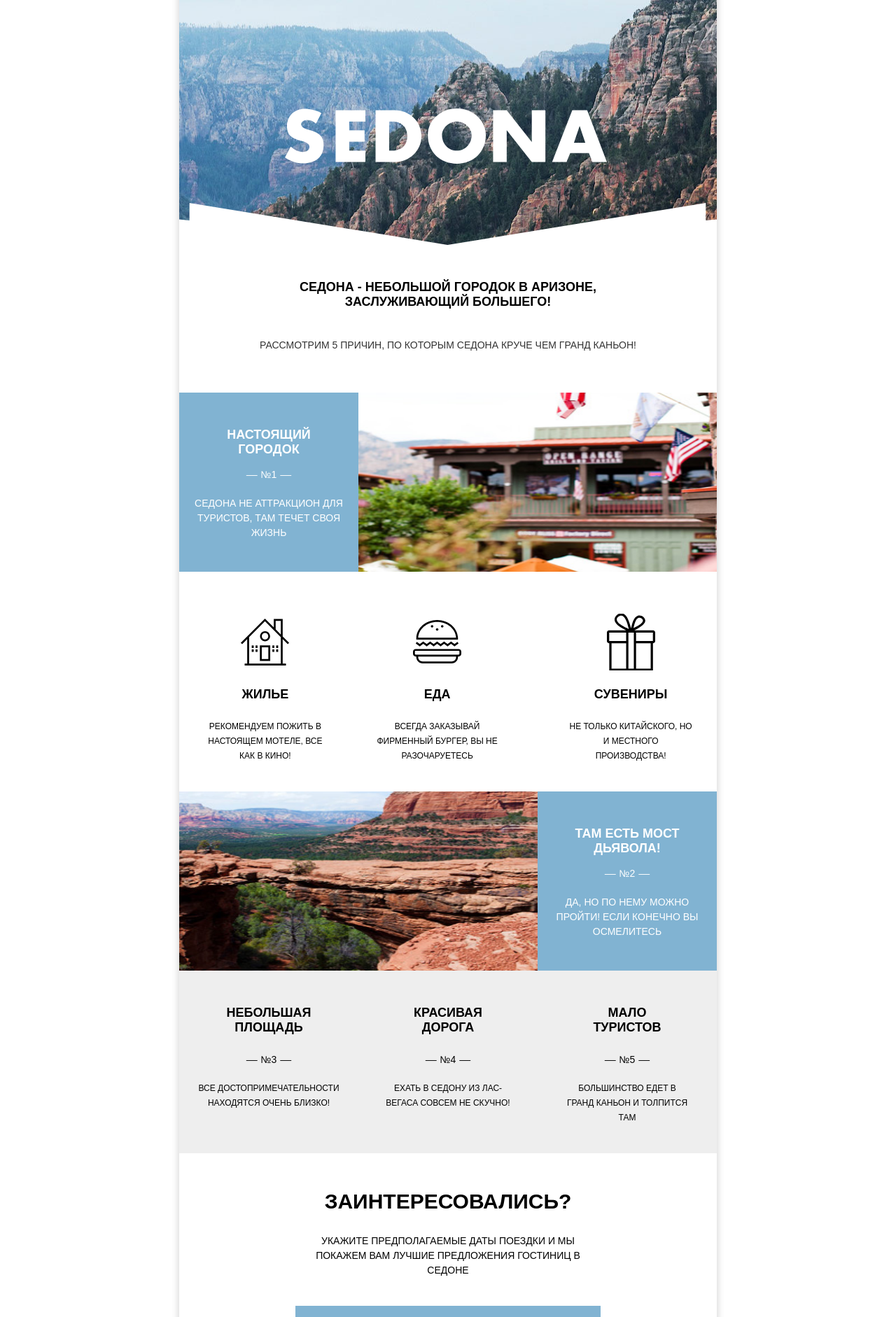
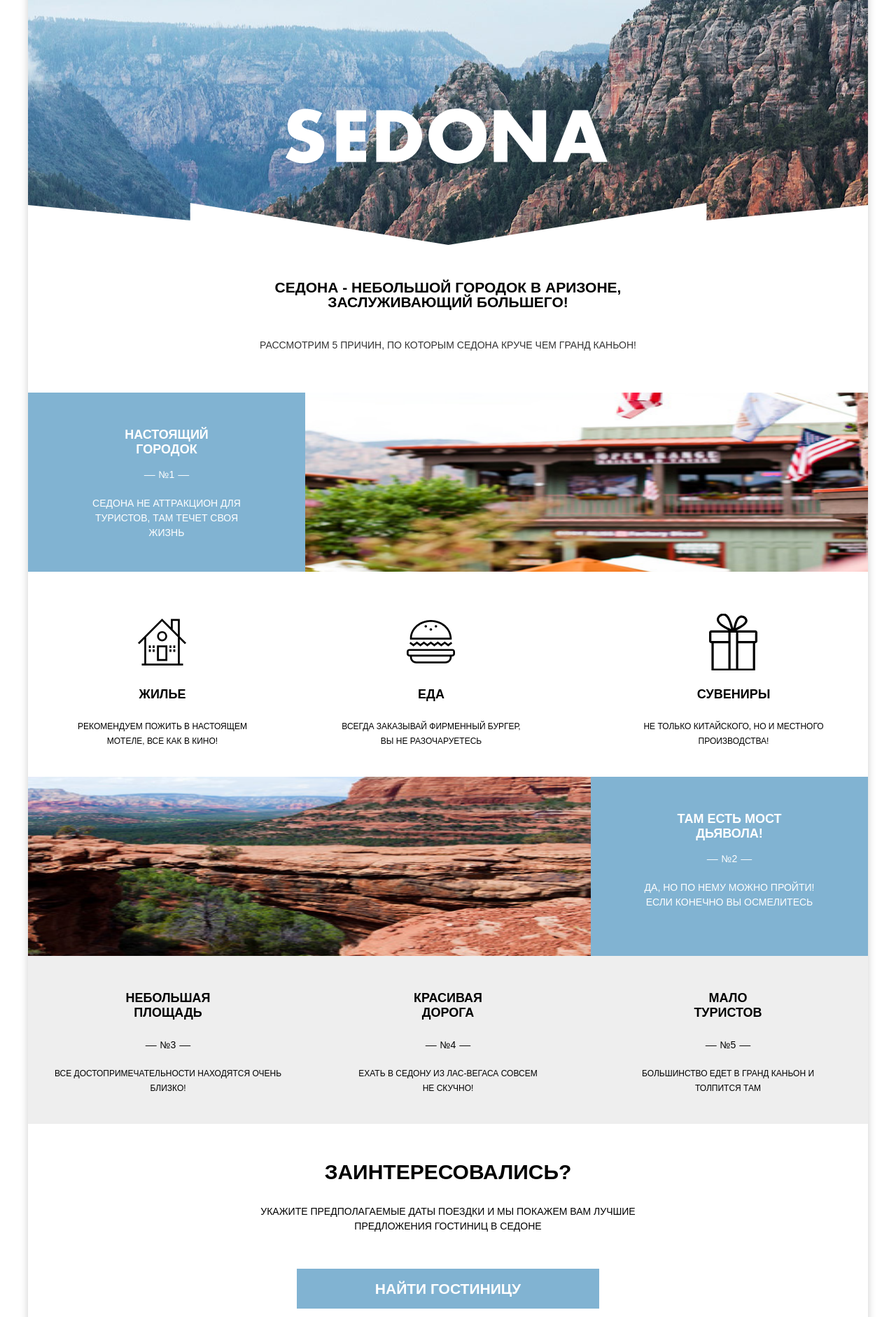
Before and after one commit to Slava-Nik/sedona, a website: page index.html in a window 1280 px wide. Shown: the part 100-1982 px from the top of the page at 70% size. Drawn offline with nearby package versions, Linux system fonts and the light colour scheme; files that its build step writes are made by us from their sources.

Commit message:
index adaptive

```diff
--- a/index.html
+++ b/index.html
@@ -10,20 +10,20 @@
   <div class="global-wrapper">
     <header class="main-header">
       <div class="main-header__wrapper">
-        <nav class="navigation">
+        <nav class="navigation navigation--hidden" id="menu">
           <ul class="navigation__list">
             <li class="navigation__item  navigation__item--active"><a href="#" class="navigation__link">Главная</a></li>
             <li class="navigation__item"><a href="#" class="navigation__link">Фото и видео</a></li>
             <li class="navigation__item"><a href="#" class="navigation__link">Форма отзыва</a></li>
             <li class="navigation__item"><a href="#" class="navigation__link">Html Academy</a></li>
           </ul>
-          <div class="navigation__button-close"></div>
+          <div class="navigation__button-close" onclick="menu.classList.add('navigation--hidden')"></div>
         </nav>
         <div class="main-header__media-wrapper">
           <div class="main-logo">
             <img src="img/logo-sedona-mobile.svg" alt="Логотип 'Седона'">
           </div>
-          <button class="toggle-menu" type="button">Открыть меню</button>
+          <button class="toggle-menu" type="button" onclick="menu.classList.remove('navigation--hidden')">Открыть меню</button>
         </div>
       </div>
       <div class="introduce">
@@ -46,6 +46,7 @@
                   Седона не аттракцион для туристов, там течет своя жизнь
                 </p>
               </div>
+
               <img class="advantages-item__photo" src="img/photo-city-mobile@1x.jpg" alt="Красивая седона!">
             </div>
             <ul class="advantages-list">
@@ -98,10 +99,12 @@
 
         </section>
         <section class="find-hotel">
+        <div class="find-hotel__wrapper">
           <h2 class="visually-hidden">Поиск гостиницы</h2>
           <b class="find-hotel__question">Заинтересовались?</b>
           <p class="find-hotel__content">Укажите предполагаемые даты поездки и мы покажем вам лучшие предложения гостиниц в седоне</p>
           <a href="#" class="find-hotel__button  btn">Найти гостиницу</a>
+          </div>
         </section>
       </div>
     </main>
--- a/sass/blocks/advantages-item.scss
+++ b/sass/blocks/advantages-item.scss
@@ -1,6 +1,7 @@
 
 .advantages-item__content-wrapper{
-	padding: 0 20px;
+	padding-left: 5.8%;
+	padding-right: 5.8%;
 	text-align: center;
   text-transform: uppercase;
   font-weight: 500;
@@ -75,9 +76,9 @@
 		float: right;
 	}
 	.advantages-item__content-wrapper{
-		width: 28.125%;
+		width: 21.4%;
 		height: 100%;
-		max-width: 256px;
+		max-width: 405px;
 		float: left;
 	}
 	.advantages-item__content--right {
@@ -86,7 +87,7 @@
 	.advantages-item__photo {
 		height: 100%;
 		width: 67%;
-		max-width: 512px;
+		max-width: 804px;
 		float: left;
 	}
 	.advantages-item__slogan {
--- a/sass/blocks/advantages-list-item.scss
+++ b/sass/blocks/advantages-list-item.scss
@@ -78,7 +78,7 @@
   }
 
 	.advantages-list-item__content {
-		width: 180px;
+		width: 68.75%;
 		padding: 0 20px;
 		font-size: 12px;
 		margin: 0 auto;
@@ -88,3 +88,11 @@
 	}
 
 }
+
+@media (min-width: $desktop-width){
+
+	.advantages-list-item::before {
+		left: 41%;
+	}
+
+}
--- a/sass/blocks/advantages.scss
+++ b/sass/blocks/advantages.scss
@@ -4,7 +4,9 @@
 
 .advantages__slogan{
 	display: block;
-	padding: 40px 25px;
+	width: 92%;
+	margin: 0 auto;
+	padding-top: 40px;
 	padding-bottom: 20px;
 	text-align: center;
 	font-size: 18px;
@@ -13,7 +15,9 @@
 }
 
 .advantages__text {
-	 padding: 20px 25px;
+	 width: 92%;
+	 margin: 0 auto;
+	 padding: 20px 0;
 	 text-align: center;
 	 font-size: 14px;
 	 font-weight: 500;
@@ -24,10 +28,22 @@
 
 @media (min-width: $tablet-width){
 	.advantages__slogan{
-		padding: 50px 108px;
+		width: 65%;
+		padding-top: 50px;
 		padding-bottom: 20px;
 	}
 	.advantages__text{
+		width: 70%;
 		padding-bottom: 55px;
 	}
 }
+
+@media (min-width: $desktop-width){
+	.advantages__slogan{
+		width: 42%;
+		font-size: 21px;
+	}
+	.advantages__text{
+		width: 46%;
+	}
+}
--- a/sass/blocks/find-hotel.scss
+++ b/sass/blocks/find-hotel.scss
@@ -7,14 +7,22 @@
 	background-color: $primary-bg-color;
 }
 
+.find-hotel__wrapper {
+	margin: 0 auto;
+}
+
 .find-hotel__question {
 	display: block;
 	margin-bottom: 25px;
 	font-size: 21px;
 }
 .find-hotel__content {
+	width: 100%;
 	margin-bottom: 40px;
 	font-weight: 500;
+	text-align: center;
+	margin-left: auto;
+	margin-right: auto;
 }
 
 .find-hotel__button {
@@ -27,7 +35,12 @@
 
 @media (min-width: $tablet-width){
 	.find-hotel {
+		padding-left: 0px;
+	  padding-right: 0px;
 		padding-top: 58px;
+	}
+	.find-hotel__wrapper {
+		width:  59.9%;
 	}
 	.find-hotel__question{
 		font-size: 30px;
@@ -35,12 +48,8 @@
 	}
 
 	.find-hotel__content {
-		width: 60%;
-		margin-left: auto;
-		margin-right: auto;
+		width: 95%;
 	}
-
-
 	.find-hotel__button {
 		width: 60%;
 		margin-left: auto;
@@ -49,3 +58,11 @@
 	}
 
 }
+
+@media (min-width: $desktop-width){
+	.find-hotel__content {
+		width: 85%;
+		margin-bottom: 50px;
+	}
+
+}
--- a/sass/blocks/introduce.scss
+++ b/sass/blocks/introduce.scss
@@ -3,7 +3,7 @@
 	height: 391px;
 	padding-left: 20px;
 	padding-right: 20px;
-	background: #e5f2fa url("../img/bg-back-mobile%401x.jpg") center center no-repeat;
+	background: url("../img/bg-back-mobile%401x.jpg") center center no-repeat;
 
 	&::after {
 		content: "";
@@ -40,3 +40,18 @@
 		left: 18%;
 	}
 }
+
+@media (min-width: $desktop-width){
+	.introduce {
+		background-image: url("../img/bg-back-desktop@1x.jpg");
+
+		&::after {
+			height: 60px;
+			background-image: url("../img/bg-intro-triangle-desktop.svg");
+		}
+	}
+	.introduce__img {
+		width: 460px;
+		left: 30%;
+	}
+}
--- a/sass/blocks/main-footer.scss
+++ b/sass/blocks/main-footer.scss
@@ -30,15 +30,21 @@
 }
 
 @media (min-width: $tablet-width){
+	.main-footer {
+		padding-left: 7.8%;
+		padding-right: 7.8%;
+	}
 	.main-footer__invitation-tag{
 		display: inline-block;
-		width: 31.5%;
+		width: calc(100%/3);
 		vertical-align: middle;
 		padding-bottom: 0;
+		text-align: left;
 	}
 	.main-footer__created-wrapper{
 		display: inline-block;
 		width: 31.5%;
+		text-align: right;
 
 	}
 
--- a/sass/blocks/navigation.scss
+++ b/sass/blocks/navigation.scss
@@ -2,7 +2,9 @@
 	position: relative;
 	background-color: $secondary-bg-color;
 }
-
+.navigation--hidden{
+	display: none;
+}
 .navigation__item {
 	float: none;
 }
@@ -37,9 +39,9 @@
 
 @media (min-width: $tablet-width){
 
-
 	.navigation {
 		background-color: $primary-bg-color;
+		display: block;
 	}
 
 	.navigation__list {
@@ -68,8 +70,6 @@
 		}
 	}
 
-
-
 	.navigation__button-close{
 		display: none;
 	}
--- a/sass/blocks/toggle-menu.scss
+++ b/sass/blocks/toggle-menu.scss
@@ -30,3 +30,10 @@
 	}
 
 }
+
+
+@media (min-width: $tablet-width){
+	.toggle-menu{
+		display: none;
+	}
+}
--- a/sass/global/global-styles.scss
+++ b/sass/global/global-styles.scss
@@ -52,8 +52,11 @@ p {
 	}
 }
 
-// @media (min-width: $desktop-width){
-// 	body{
-// 		min-width: $desktop-width;
-// 	}
-// }
+@media (min-width: $desktop-width){
+	body{
+		min-width: $desktop-width;
+	}
+	.global-wrapper {
+		width: $desktop-width;
+	}
+}
```
